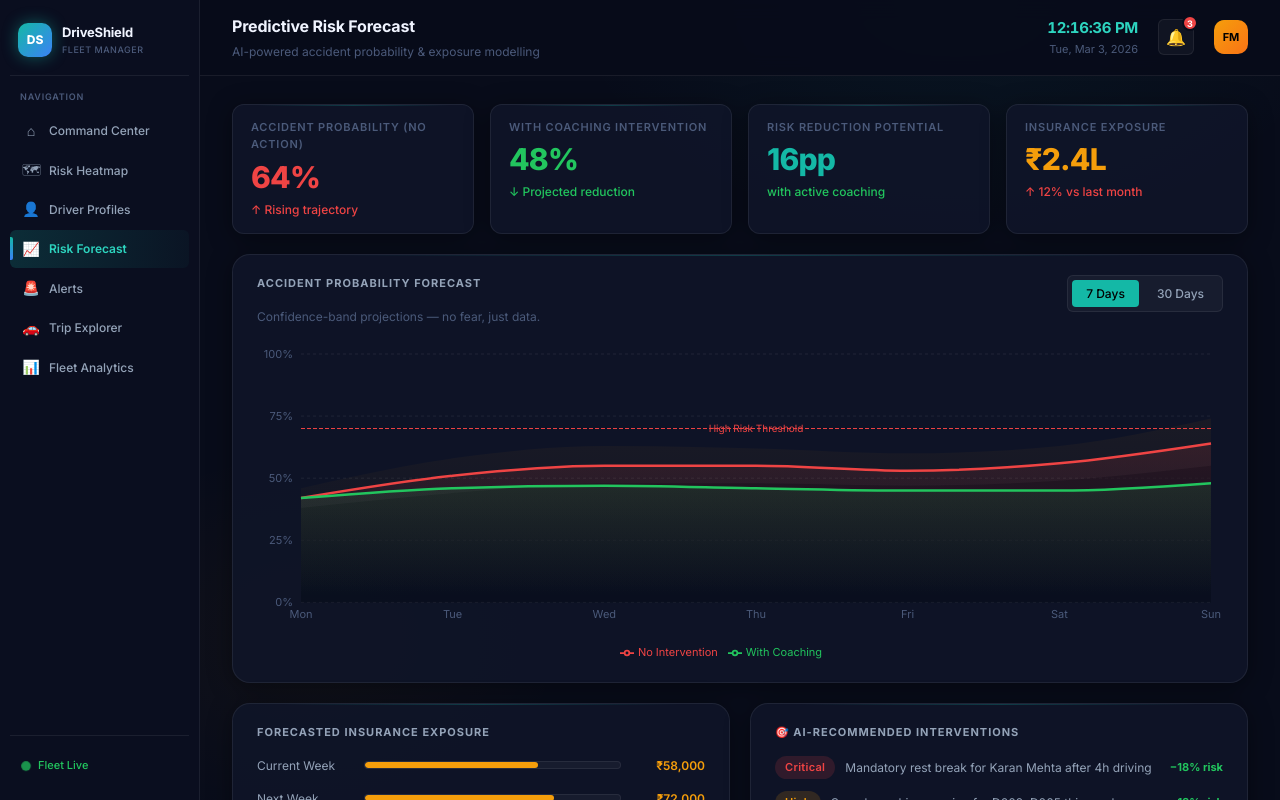
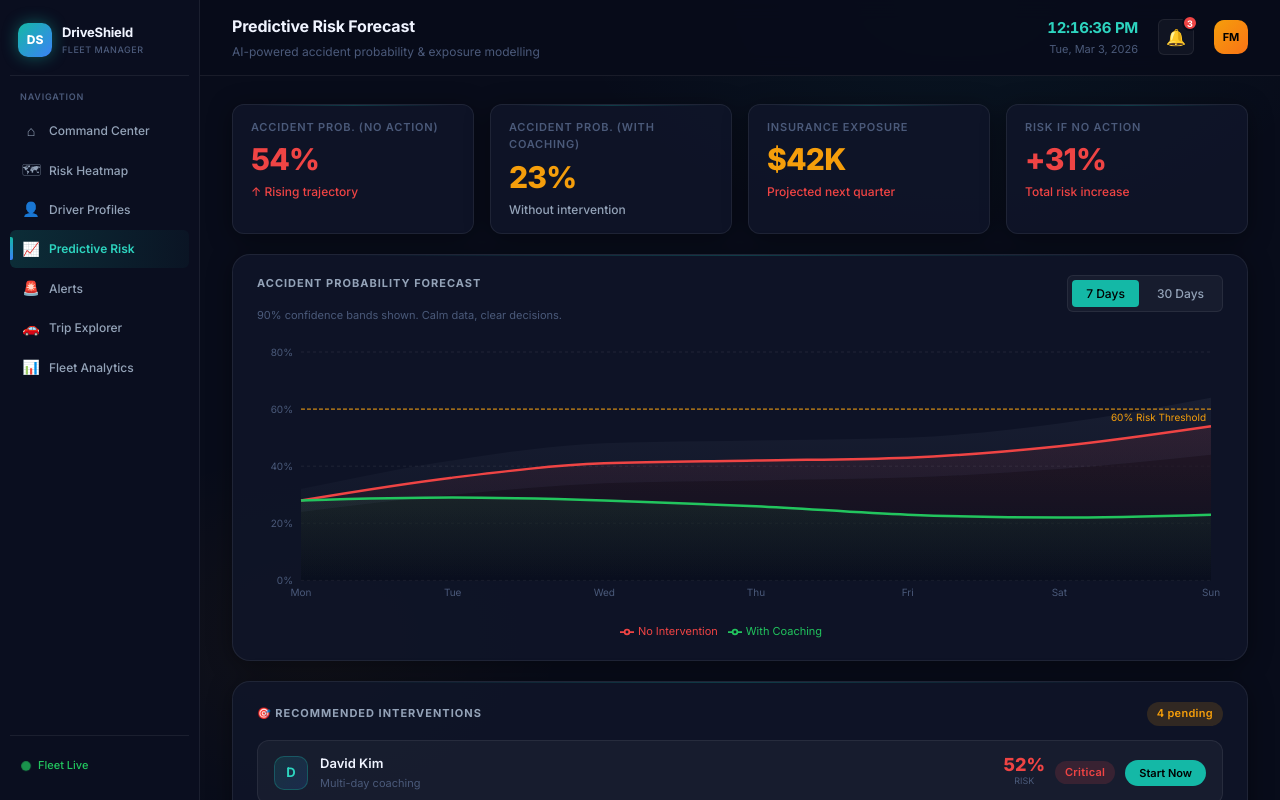
Before and after one commit to sneha31-debug/driveshield-ecosystem, a React (Vite) app in the folder web-admin/: page /forecast in a window 1280 px wide. Built offline with nearby package versions, Linux system fonts and the light colour scheme.

Commit message:
rename Risk Forecast to Predictive Risk and match reference design

```diff
--- a/web-admin/src/components/Sidebar.jsx
+++ b/web-admin/src/components/Sidebar.jsx
@@ -2,13 +2,13 @@ import { NavLink } from 'react-router-dom';
 import './Sidebar.css';
 
 const NAV_ITEMS = [
-  { to: '/',               icon: '⌂',  label: 'Command Center' },
-  { to: '/heatmap',        icon: '🗺',  label: 'Risk Heatmap'   },
-  { to: '/drivers',        icon: '👤', label: 'Driver Profiles' },
-  { to: '/forecast',       icon: '📈', label: 'Risk Forecast'   },
-  { to: '/alerts',         icon: '🚨', label: 'Alerts'          },
-  { to: '/trips',          icon: '🚗', label: 'Trip Explorer'   },
-  { to: '/fleet',          icon: '📊', label: 'Fleet Analytics' },
+    { to: '/', icon: '⌂', label: 'Command Center' },
+    { to: '/heatmap', icon: '🗺', label: 'Risk Heatmap' },
+    { to: '/drivers', icon: '👤', label: 'Driver Profiles' },
+    { to: '/forecast', icon: '📈', label: 'Predictive Risk' },
+    { to: '/alerts', icon: '🚨', label: 'Alerts' },
+    { to: '/trips', icon: '🚗', label: 'Trip Explorer' },
+    { to: '/fleet', icon: '📊', label: 'Fleet Analytics' },
 ];
 
 export default function Sidebar() {
--- a/web-admin/src/pages/PredictiveRisk.css
+++ b/web-admin/src/pages/PredictiveRisk.css
@@ -12,11 +12,12 @@
 }
 
 .chart-sub {
-    font-size: 12px;
+    font-size: 11px;
     color: var(--text-muted);
     margin-top: 2px;
 }
 
+/* ── Chart tooltip ─────────────────────────────────────────────── */
 .custom-tt {
     background: var(--bg-card);
     border: 1px solid var(--border);
@@ -31,6 +32,127 @@
     margin-bottom: 6px;
 }
 
+/* ── Intervention cards — driver rows matching reference ─────── */
+.interventions-header {
+    display: flex;
+    align-items: center;
+    justify-content: space-between;
+    margin-bottom: 14px;
+}
+
+.interventions-header .section-title {
+    margin-bottom: 0;
+}
+
+.interventions-list {
+    display: flex;
+    flex-direction: column;
+    gap: 10px;
+}
+
+.intervention-card {
+    display: flex;
+    align-items: center;
+    justify-content: space-between;
+    gap: 14px;
+    padding: 12px 16px;
+    background: var(--bg-glass);
+    border: 1px solid var(--border);
+    border-radius: var(--radius-md);
+    transition: all 0.18s;
+}
+
+.intervention-card:hover {
+    border-color: var(--border-accent);
+}
+
+.intervention-card--done {
+    opacity: 0.65;
+    border-color: var(--green);
+}
+
+.ic-left {
+    display: flex;
+    align-items: center;
+    gap: 12px;
+}
+
+.ic-avatar {
+    width: 34px;
+    height: 34px;
+    border-radius: 10px;
+    background: linear-gradient(135deg, var(--teal-dim), var(--blue-dim));
+    border: 1px solid var(--border-accent);
+    display: flex;
+    align-items: center;
+    justify-content: center;
+    font-weight: 700;
+    font-size: 13px;
+    color: var(--teal-light);
+    flex-shrink: 0;
+}
+
+.ic-name {
+    font-size: 13px;
+    font-weight: 600;
+    color: var(--text-primary);
+}
+
+.ic-action {
+    font-size: 11px;
+    color: var(--text-muted);
+    margin-top: 1px;
+}
+
+.ic-right {
+    display: flex;
+    align-items: center;
+    gap: 10px;
+}
+
+.ic-risk-wrap {
+    display: flex;
+    flex-direction: column;
+    align-items: center;
+    min-width: 40px;
+}
+
+.ic-risk {
+    font-size: 18px;
+    font-weight: 800;
+    line-height: 1;
+}
+
+.ic-risk-label {
+    font-size: 9px;
+    color: var(--text-muted);
+    text-transform: uppercase;
+}
+
+.start-btn {
+    padding: 6px 14px;
+    border-radius: 99px;
+    font-size: 11px;
+    font-weight: 600;
+    background: var(--teal);
+    color: #000;
+    border: none;
+    cursor: pointer;
+    transition: all 0.15s;
+    white-space: nowrap;
+}
+
+.start-btn:hover {
+    background: var(--teal-light);
+}
+
+.start-btn--done {
+    background: var(--green-dim);
+    color: var(--green);
+    border: 1px solid var(--green);
+}
+
+/* ── Exposure bars ────────────────────────────────────────────── */
 .exposure-bars {
     display: flex;
     flex-direction: column;
@@ -47,7 +169,7 @@
 .exp-label {
     font-size: 12px;
     color: var(--text-secondary);
-    min-width: 95px;
+    min-width: 100px;
 }
 
 .exp-bar-wrap {
@@ -70,34 +192,8 @@
 
 .exp-amount {
     font-size: 12px;
-    font-weight: 600;
+    font-weight: 700;
     color: var(--amber);
-    min-width: 72px;
+    min-width: 60px;
     text-align: right;
 }
-
-.interventions {
-    display: flex;
-    flex-direction: column;
-    gap: 12px;
-    margin-top: 8px;
-}
-
-.intervention-row {
-    display: flex;
-    align-items: center;
-    gap: 10px;
-}
-
-.intervention-action {
-    flex: 1;
-    font-size: 12px;
-    color: var(--text-secondary);
-}
-
-.intervention-impact {
-    font-size: 11px;
-    font-weight: 700;
-    color: var(--green);
-    white-space: nowrap;
-}
--- a/web-admin/src/pages/PredictiveRisk.jsx
+++ b/web-admin/src/pages/PredictiveRisk.jsx
@@ -10,31 +10,55 @@ function gen7Days() {
     const days = ['Mon', 'Tue', 'Wed', 'Thu', 'Fri', 'Sat', 'Sun'];
     return days.map((d, i) => ({
         day: d,
-        noAction: Math.round(42 + i * 4 + Math.sin(i) * 6),
-        withCoaching: Math.round(42 + i * 1.2 + Math.sin(i) * 3),
-        low: Math.round(38 + i * 3 + Math.sin(i) * 4),
-        high: Math.round(46 + i * 5 + Math.sin(i) * 8),
+        noAction: Math.round(28 + i * 4.5 + Math.sin(i) * 4),
+        withCoaching: Math.round(28 - i * 0.8 + Math.sin(i) * 2),
+        upper: Math.round(32 + i * 5.5 + Math.sin(i) * 5),
+        lower: Math.round(24 + i * 3.5 + Math.sin(i) * 3),
     }));
 }
 
 function gen30Days() {
     return Array.from({ length: 30 }, (_, i) => ({
         day: `D${i + 1}`,
-        noAction: Math.round(38 + i * 1.4 + Math.sin(i * 0.4) * 10),
-        withCoaching: Math.round(38 - i * 0.3 + Math.sin(i * 0.4) * 4),
-        low: Math.round(32 + i * 1.0 + Math.sin(i * 0.4) * 7),
-        high: Math.round(44 + i * 1.8 + Math.sin(i * 0.4) * 13),
+        noAction: Math.round(25 + i * 1.6 + Math.sin(i * 0.4) * 6),
+        withCoaching: Math.round(25 - i * 0.4 + Math.sin(i * 0.4) * 3),
+        upper: Math.round(29 + i * 2.1 + Math.sin(i * 0.4) * 7),
+        lower: Math.round(21 + i * 1.1 + Math.sin(i * 0.4) * 4),
     }));
 }
+
+/* ─── Intervention drivers — matches reference bottom panel ───── */
+const INTERVENTIONS = [
+    {
+        name: 'David Kim', id: 'D003', risk: 52,
+        action: 'Multi-day coaching',
+        priority: 'Critical',
+    },
+    {
+        name: 'Marcus Rivera', id: 'D007', risk: 44,
+        action: 'Speed behaviour session',
+        priority: 'High',
+    },
+    {
+        name: 'Sara Patel', id: 'D009', risk: 38,
+        action: 'Route reassignment',
+        priority: 'Medium',
+    },
+    {
+        name: 'James Wong', id: 'D011', risk: 31,
+        action: 'Fatigue monitoring',
+        priority: 'Medium',
+    },
+];
 
 const CustomTooltip = ({ active, payload, label }) => {
     if (!active || !payload?.length) return null;
     return (
         <div className="custom-tt">
             <p className="tt-label">{label}</p>
-            {payload.map(p => (
+            {payload.filter(p => p.name !== 'upper' && p.name !== 'lower').map(p => (
                 <p key={p.name} style={{ color: p.color, margin: '2px 0', fontSize: 11 }}>
-                    {p.name}: <b>{p.value}%</b>
+                    {p.name === 'noAction' ? 'No Intervention' : 'With Coaching'}: <b>{p.value}%</b>
                 </p>
             ))}
         </div>
@@ -43,96 +67,159 @@ const CustomTooltip = ({ active, payload, label }) => {
 
 export default function PredictiveRisk() {
     const [range, setRange] = useState('7');
+    const [started, setStarted] = useState(new Set());
     const data = useMemo(() => range === '7' ? gen7Days() : gen30Days(), [range]);
 
     const last = data[data.length - 1];
-    const reduction = last.noAction - last.withCoaching;
+    const noActionProb = last.noAction;
+    const coachingProb = last.withCoaching;
+    const reduction = noActionProb - coachingProb;
 
     return (
         <div className="predictive-risk-page">
-            {/* KPI row */}
+
+            {/* ── KPI row — matches reference exactly ── */}
             <div className="grid-4">
                 <div className="card card-sm stat-card">
-                    <span className="stat-label">Accident Probability (No Action)</span>
-                    <span className="stat-value" style={{ color: 'var(--red)' }}>{last.noAction}%</span>
+                    <span className="stat-label">Accident Prob. (No Action)</span>
+                    <span className="stat-value" style={{ color: 'var(--red)' }}>
+                        {noActionProb}%
+                    </span>
                     <span className="stat-delta delta-down">↑ Rising trajectory</span>
                 </div>
                 <div className="card card-sm stat-card">
-                    <span className="stat-label">With Coaching Intervention</span>
-                    <span className="stat-value" style={{ color: 'var(--green)' }}>{last.withCoaching}%</span>
-                    <span className="stat-delta delta-up">↓ Projected reduction</span>
-                </div>
-                <div className="card card-sm stat-card">
-                    <span className="stat-label">Risk Reduction Potential</span>
-                    <span className="stat-value" style={{ color: 'var(--teal)' }}>{reduction}pp</span>
-                    <span className="stat-delta delta-up">with active coaching</span>
+                    <span className="stat-label">Accident Prob. (With Coaching)</span>
+                    <span className="stat-value" style={{ color: 'var(--amber)' }}>
+                        {coachingProb}%
+                    </span>
+                    <span className="stat-delta delta-neu">Without intervention</span>
                 </div>
                 <div className="card card-sm stat-card">
                     <span className="stat-label">Insurance Exposure</span>
-                    <span className="stat-value" style={{ color: 'var(--amber)' }}>₹2.4L</span>
-                    <span className="stat-delta delta-down">↑ 12% vs last month</span>
+                    <span className="stat-value" style={{ color: 'var(--amber)' }}>$42K</span>
+                    <span className="stat-delta delta-down">Projected next quarter</span>
+                </div>
+                <div className="card card-sm stat-card">
+                    <span className="stat-label">Risk If No Action</span>
+                    <span className="stat-value" style={{ color: 'var(--red)' }}>
+                        +{reduction}%
+                    </span>
+                    <span className="stat-delta delta-down">Total risk increase</span>
                 </div>
             </div>
 
-            {/* Main forecast chart */}
+            {/* ── Forecast chart — smooth grey band + 2 area lines ── */}
             <div className="card">
                 <div className="chart-header">
                     <div>
                         <p className="section-title">Accident Probability Forecast</p>
-                        <p className="chart-sub">Confidence-band projections — no fear, just data.</p>
+                        <p className="chart-sub">90% confidence bands shown. Calm data, clear decisions.</p>
                     </div>
                     <div className="tab-group">
                         <button className={`tab-btn${range === '7' ? ' active' : ''}`} onClick={() => setRange('7')}>7 Days</button>
                         <button className={`tab-btn${range === '30' ? ' active' : ''}`} onClick={() => setRange('30')}>30 Days</button>
                     </div>
                 </div>
-                <ResponsiveContainer width="100%" height={320}>
+
+                <ResponsiveContainer width="100%" height={300}>
                     <AreaChart data={data} margin={{ top: 12, right: 12, left: -16, bottom: 0 }}>
                         <defs>
-                            <linearGradient id="noActionGrad" x1="0" y1="0" x2="0" y2="1">
-                                <stop offset="5%" stopColor="var(--red)" stopOpacity={0.2} />
-                                <stop offset="95%" stopColor="var(--red)" stopOpacity={0} />
+                            {/* Grey confidence band */}
+                            <linearGradient id="bandFill" x1="0" y1="0" x2="0" y2="1">
+                                <stop offset="0%" stopColor="rgba(148,163,184,0.12)" />
+                                <stop offset="100%" stopColor="rgba(148,163,184,0)" />
                             </linearGradient>
+                            {/* No-action (red) gradient */}
+                            <linearGradient id="noActGrad" x1="0" y1="0" x2="0" y2="1">
+                                <stop offset="0%" stopColor="var(--red)" stopOpacity={0.18} />
+                                <stop offset="100%" stopColor="var(--red)" stopOpacity={0} />
+                            </linearGradient>
+                            {/* Coaching (green) gradient */}
                             <linearGradient id="coachGrad" x1="0" y1="0" x2="0" y2="1">
-                                <stop offset="5%" stopColor="var(--green)" stopOpacity={0.2} />
-                                <stop offset="95%" stopColor="var(--green)" stopOpacity={0} />
-                            </linearGradient>
-                            <linearGradient id="bandGrad" x1="0" y1="0" x2="0" y2="1">
-                                <stop offset="5%" stopColor="var(--amber)" stopOpacity={0.08} />
-                                <stop offset="95%" stopColor="var(--amber)" stopOpacity={0} />
+                                <stop offset="0%" stopColor="var(--green)" stopOpacity={0.15} />
+                                <stop offset="100%" stopColor="var(--green)" stopOpacity={0} />
                             </linearGradient>
                         </defs>
                         <CartesianGrid stroke="var(--border)" strokeDasharray="3 3" vertical={false} />
-                        <XAxis dataKey="day" tick={{ fill: 'var(--text-muted)', fontSize: 11 }} tickLine={false} axisLine={false} />
-                        <YAxis tick={{ fill: 'var(--text-muted)', fontSize: 11 }} tickLine={false} axisLine={false} domain={[0, 100]} tickFormatter={v => `${v}%`} />
+                        <XAxis dataKey="day" tick={{ fill: 'var(--text-muted)', fontSize: 10 }} tickLine={false} axisLine={false} />
+                        <YAxis tick={{ fill: 'var(--text-muted)', fontSize: 10 }} tickLine={false} axisLine={false} domain={[0, 80]} tickFormatter={v => `${v}%`} />
                         <Tooltip content={<CustomTooltip />} />
+
+                        {/* Confidence band (upper/lower as stacked) */}
+                        <Area type="monotone" dataKey="upper" stroke="none" fill="url(#bandFill)" name="upper" legendType="none" />
+                        <Area type="monotone" dataKey="lower" stroke="none" fill="var(--bg-deep)" name="lower" legendType="none" />
+
+                        {/* Main forecast lines */}
+                        <Area type="monotone" dataKey="noAction" stroke="var(--red)" strokeWidth={2.5} fill="url(#noActGrad)" name="No Intervention" dot={false} />
+                        <Area type="monotone" dataKey="withCoaching" stroke="var(--green)" strokeWidth={2.5} fill="url(#coachGrad)" name="With Coaching" dot={false} />
+
+                        <ReferenceLine y={60} stroke="var(--amber)" strokeDasharray="4 2"
+                            label={{ value: '60% Risk Threshold', fill: 'var(--amber)', fontSize: 10, position: 'insideTopRight' }} />
                         <Legend wrapperStyle={{ fontSize: 11, paddingTop: 12 }} />
-                        {/* Confidence band */}
-                        <Area type="monotone" dataKey="high" stroke="none" fill="url(#bandGrad)" name="Upper bound" legendType="none" />
-                        <Area type="monotone" dataKey="low" stroke="none" fill="var(--bg-deep)" name="Lower bound" legendType="none" />
-                        {/* Main lines */}
-                        <Area type="monotone" dataKey="noAction" stroke="var(--red)" strokeWidth={2.5} fill="url(#noActionGrad)" name="No Intervention" dot={false} />
-                        <Area type="monotone" dataKey="withCoaching" stroke="var(--green)" strokeWidth={2.5} fill="url(#coachGrad)" name="With Coaching" dot={false} />
-                        <ReferenceLine y={70} stroke="var(--red)" strokeDasharray="4 2" label={{ value: 'High Risk Threshold', fill: 'var(--red)', fontSize: 10 }} />
                     </AreaChart>
                 </ResponsiveContainer>
             </div>
 
-            {/* Exposure + recommendations */}
-            <div className="grid-2">
+            {/* ── Interventions — driver cards matching reference ── */}
+            <div className="card">
+                <div className="interventions-header">
+                    <p className="section-title">🎯 Recommended Interventions</p>
+                    <span className="badge badge-moderate">{INTERVENTIONS.length} pending</span>
+                </div>
+                <div className="interventions-list">
+                    {INTERVENTIONS.map((d, i) => {
+                        const isStarted = started.has(d.id);
+                        return (
+                            <div key={i} className={`intervention-card ${isStarted ? 'intervention-card--done' : ''}`}>
+                                <div className="ic-left">
+                                    <div className="ic-avatar">{d.name.charAt(0)}</div>
+                                    <div>
+                                        <p className="ic-name">{d.name}</p>
+                                        <p className="ic-action">{d.action}</p>
+                                    </div>
+                                </div>
+                                <div className="ic-right">
+                                    <div className="ic-risk-wrap">
+                                        <span className="ic-risk" style={{
+                                            color: d.risk >= 50 ? 'var(--red)' : d.risk >= 35 ? 'var(--amber)' : 'var(--green)'
+                                        }}>
+                                            {d.risk}%
+                                        </span>
+                                        <span className="ic-risk-label">Risk</span>
+                                    </div>
+                                    <span className={`badge ${d.priority === 'Critical' ? 'badge-critical' : d.priority === 'High' ? 'badge-moderate' : 'badge-info'}`}>
+                                        {d.priority}
+                                    </span>
+                                    <button
+                                        className={`start-btn ${isStarted ? 'start-btn--done' : ''}`}
+                                        onClick={() => setStarted(prev => new Set([...prev, d.id]))}
+                                    >
+                                        {isStarted ? '✓ Started' : 'Start Now'}
+                                    </button>
+                                </div>
+                            </div>
+                        );
+                    })}
+                </div>
+            </div>
+
+            {/* ── Insurance exposure bars ── */}
             <div className="card">
                 <p className="section-title">Forecasted Insurance Exposure</p>
                 <div className="exposure-bars">
                     {[
-                            { label: 'Current Week', val: 68, amount: '₹58,000' },
-                            { label: 'Next Week', val: 74, amount: '₹72,000' },
-                            { label: 'Next Month', val: 82, amount: '₹2,40,000' },
+                        { label: 'Current Week', val: 55, amount: '$9,200' },
+                        { label: 'Next Week', val: 68, amount: '$12,800' },
+                        { label: 'This Quarter', val: 82, amount: '$42,000' },
                     ].map(e => (
                         <div key={e.label} className="exposure-row">
                             <span className="exp-label">{e.label}</span>
                             <div className="exp-bar-wrap">
                                 <div className="exp-bar-track">
-                                        <div className="exp-bar-fill" style={{ width: `${e.val}%`, background: e.val > 75 ? 'var(--red)' : 'var(--amber)' }} />
+                                    <div className="exp-bar-fill" style={{
+                                        width: `${e.val}%`,
+                                        background: e.val > 75 ? 'var(--red)' : 'var(--amber)'
+                                    }} />
                                 </div>
                             </div>
                             <span className="exp-amount">{e.amount}</span>
@@ -140,23 +227,7 @@ export default function PredictiveRisk() {
                     ))}
                 </div>
             </div>
-                <div className="card">
-                    <p className="section-title">🎯 AI-Recommended Interventions</p>
-                    <div className="interventions">
-                        {[
-                            { priority: 'Critical', action: 'Mandatory rest break for Karan Mehta after 4h driving', impact: '−18% risk' },
-                            { priority: 'High', action: 'Speed coaching session for D002, D005 this week', impact: '−12% risk' },
-                            { priority: 'Medium', action: 'Late-night route reassignment for 3 drivers', impact: '−8% risk' },
-                        ].map((r, i) => (
-                            <div key={i} className="intervention-row">
-                                <span className={`badge ${r.priority === 'Critical' ? 'badge-critical' : r.priority === 'High' ? 'badge-moderate' : 'badge-info'}`}>{r.priority}</span>
-                                <p className="intervention-action">{r.action}</p>
-                                <span className="intervention-impact">{r.impact}</span>
-                            </div>
-                        ))}
-                    </div>
-                </div>
-            </div>
+
         </div>
     );
 }
```
Lines whose indentation alone changed are shown as unchanged.
